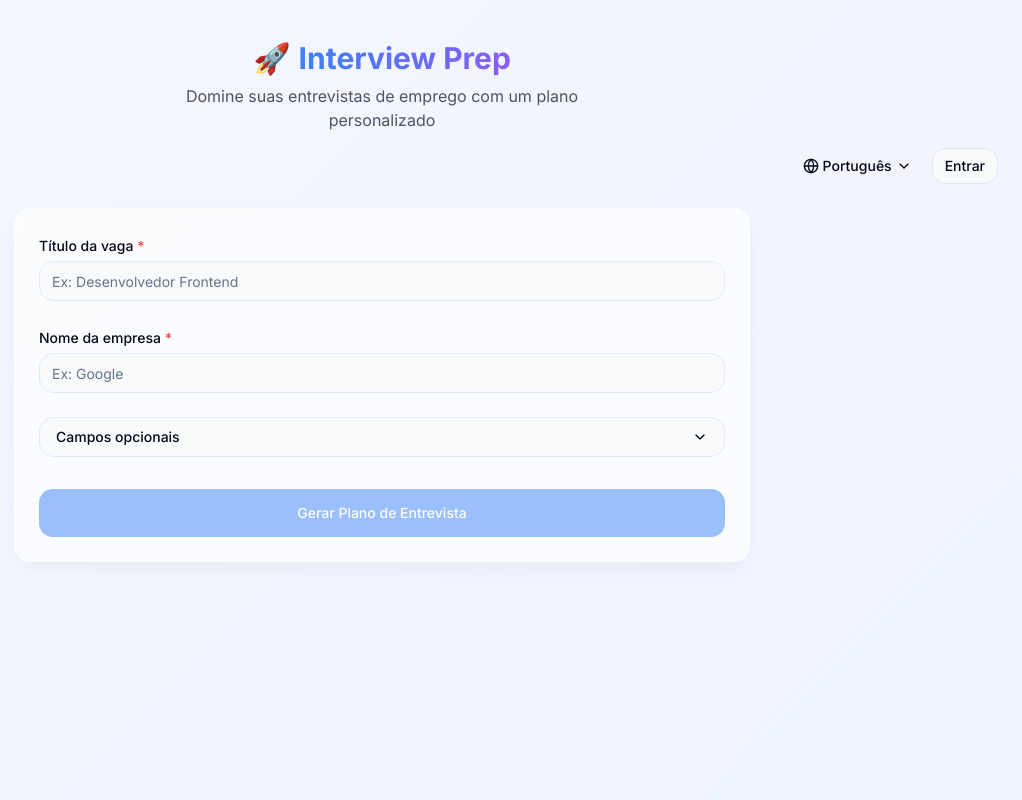
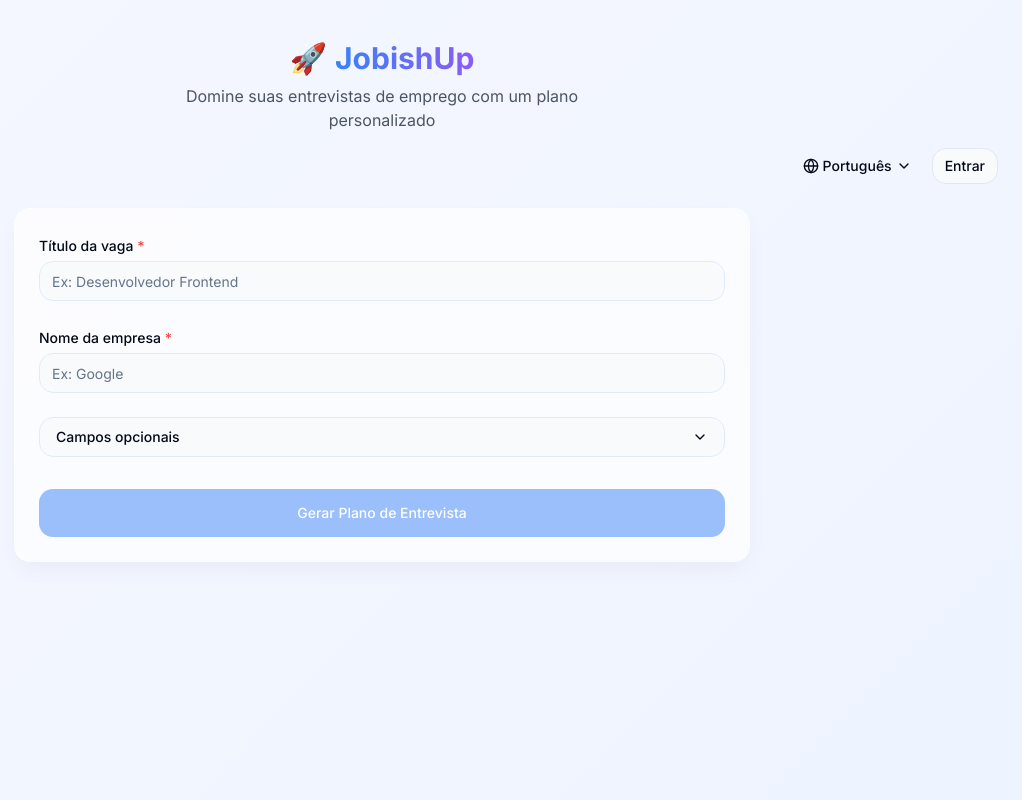
Before and after one commit to kadaum/jobishup, a React (Vite) app: page / in a window 1280 px wide. Shown: the top 800 px of the page, without its empty margins (258-1280 px from the left). Built offline with nearby package versions, Linux system fonts and the light colour scheme.

Commit message:
Rename app title to JobishUp
Update app title in translations and header

```diff
--- a/src/translations/en.ts
+++ b/src/translations/en.ts
@@ -1,5 +1,6 @@
+
 export const translations = {
-  "app.title": "Interview Prep",
+  "app.title": "JobishUp",
   "app.subtitle": "Master your job interviews with a personalized plan",
   "form.jobTitle": "Job Title",
   "form.jobTitlePlaceholder": "E.g., Frontend Developer",
--- a/src/translations/es.ts
+++ b/src/translations/es.ts
@@ -1,6 +1,6 @@
 export const translations = {
-  "app.title": "Interview Prep",
-  "app.subtitle": "Domina tus entrevistas de trabajo con un plan personalizado",
+  "app.title": "JobishUp",
+  "app.subtitle": "Domina tus entrevistas laborales con un plan personalizado",
   "form.jobTitle": "Título del puesto",
   "form.jobTitlePlaceholder": "Ej: Desarrollador Frontend",
   "form.companyName": "Nombre de la empresa",
--- a/src/translations/pt.ts
+++ b/src/translations/pt.ts
@@ -1,5 +1,6 @@
+
 export const translations = {
-  "app.title": "Interview Prep",
+  "app.title": "JobishUp",
   "app.subtitle": "Domine suas entrevistas de emprego com um plano personalizado",
   "form.jobTitle": "Título da vaga",
   "form.jobTitlePlaceholder": "Ex: Desenvolvedor Frontend",
```
